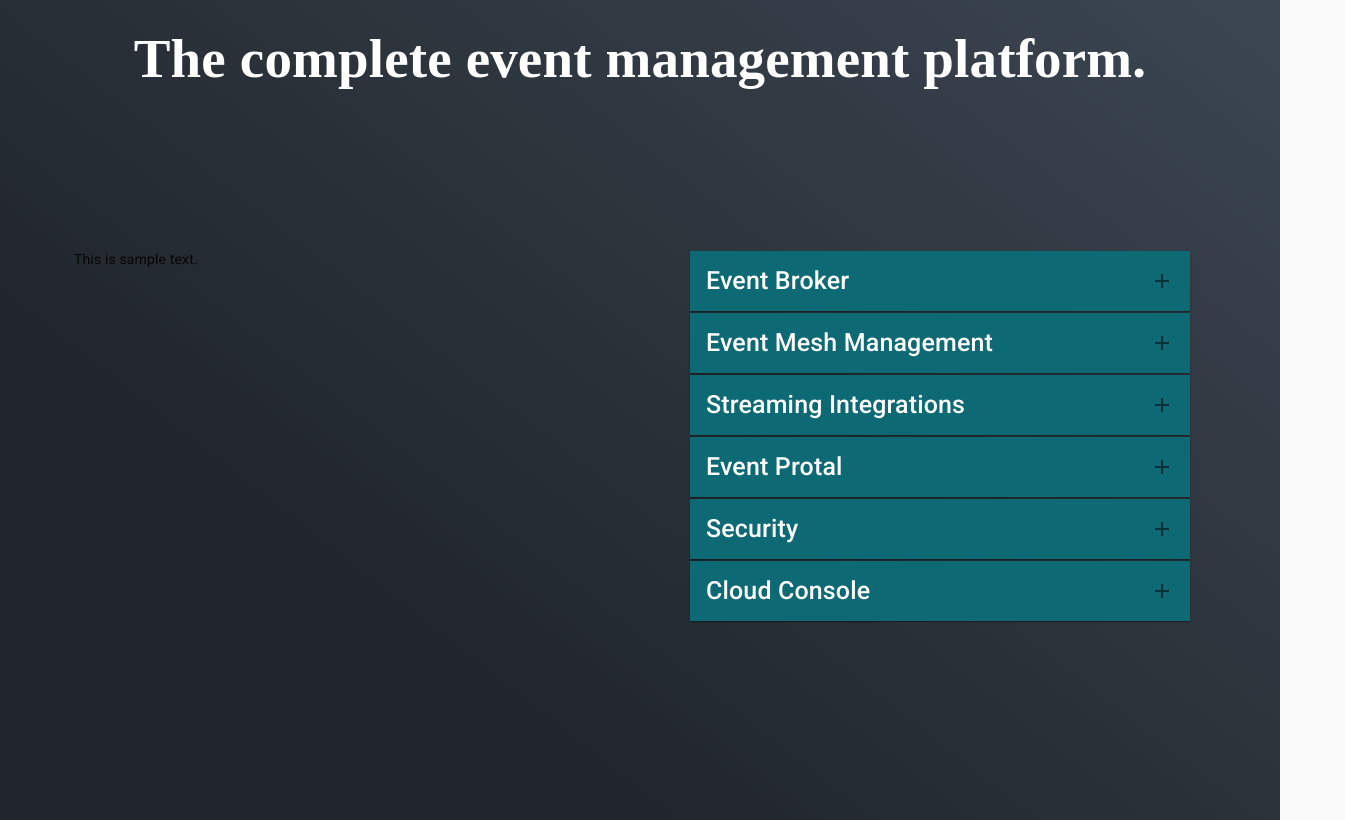
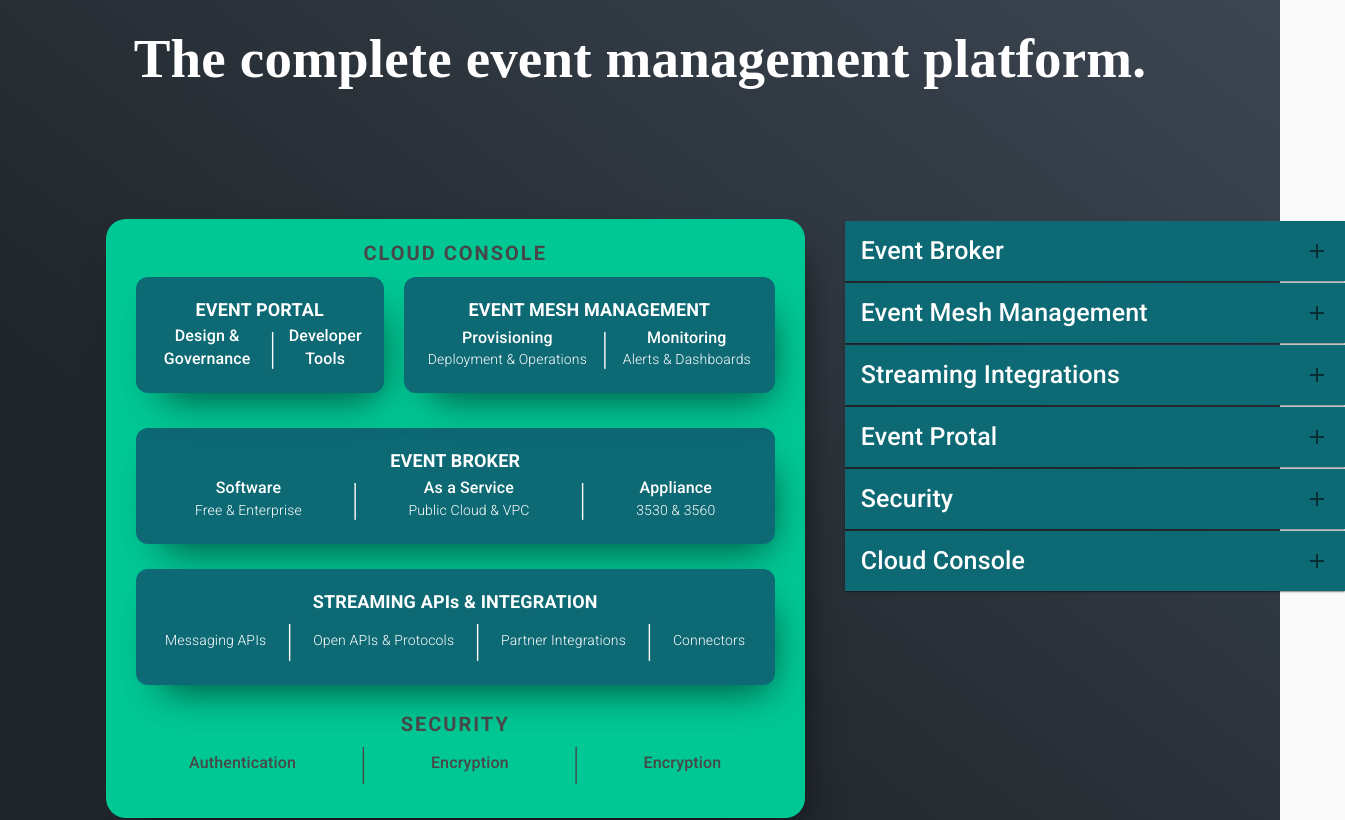
Before and after one commit to Kushal0405/solace, a Next.js app: page / in a window 1280 px wide. Shown: the top 820 px of the page, 1345 px wide, since content can reach past the window. Built offline with nearby package versions, Linux system fonts and the light colour scheme.

Commit message:
Home page main card done.

```diff
--- /dev/null
+++ b/components/LandingPage/IntroCard.js
@@ -0,0 +1,83 @@
+const IntroCard = () => {
+  return (
+    <div className="card-simple">
+      <p className="card-title">Cloud Console</p>
+      {/* top */}
+      <div className="card-top">
+        <div className="wrapper inner-card card-left">
+          <p className="inner-card-title">EVENT PORTAL</p>
+          {/* Inner card division */}
+          <div className="card-details">
+            <p className="inner-title">Design & Governance</p>
+            <span className="divider"></span>
+            <p className="inner-title">Developer Tools</p>
+          </div>
+        </div>
+        <div className="wrapper inner-card card-right">
+          <p className="inner-card-title">EVENT MESH MANAGEMENT</p>
+          {/* Inner card division */}
+          <div className="card-details">
+            <div>
+              <p className="inner-title">Provisioning</p>
+              <p className="inner-details">Deployment & Operations</p>
+            </div>
+            <span className="divider"></span>
+            <div>
+              <p className="inner-title">Monitoring</p>
+              <p className="inner-details">Alerts & Dashboards</p>
+            </div>
+          </div>
+        </div>
+      </div>
+
+      {/* center */}
+      <div className="wrapper inner-card card-center">
+        <p className="inner-card-title">EVENT BROKER</p>
+        {/* Inner card division */}
+        <div className="card-details">
+          <div>
+            <p className="inner-title">Software</p>
+            <p className="inner-details">Free & Enterprise</p>
+          </div>
+          <span className="divider"></span>
+          <div>
+            <p className="inner-title">As a Service</p>
+            <p className="inner-details">Public Cloud & VPC</p>
+          </div>
+          <span className="divider"></span>
+          <div>
+            <p className="inner-title">Appliance</p>
+            <p className="inner-details">3530 & 3560</p>
+          </div>
+        </div>
+      </div>
+
+      {/* bottom */}
+      <div className="wrapper inner-card card-bottom">
+        <p className="inner-card-title">STREAMING APIs & INTEGRATION</p>
+        {/* Inner card division */}
+        <div className="card-details">
+          <p className="inner-details">Messaging APIs</p>
+          <span className="divider"></span>
+          <p className="inner-details">Open APIs & Protocols</p>
+          <span className="divider"></span>
+          <p className="inner-details">Partner Integrations</p>
+          <span className="divider"></span>
+          <p className="inner-details">Connectors</p>
+        </div>
+      </div>
+      <div className="wrapper">
+        <p className="card-title dark">Security</p>
+        <div className="card-details">
+          <p className="inner-title dark">Authentication</p>
+          <span className="divider dark"></span>
+          <p className="inner-title dark">Encryption</p>
+          <span className="divider dark"></span>
+          <p className="inner-title dark">Encryption</p>
+        </div>
+      </div>
+    </div >
+  )
+}
+
+export default IntroCard
--- a/components/LandingPage/TransparentCenter.js
+++ b/components/LandingPage/TransparentCenter.js
@@ -1,4 +1,4 @@
-import TransparentCard from './TransparentCard/TransparentCard'
+import TransparentCard from '../ui/TransparentCard'
 
 const TransparentCenter = () => {
   return (
--- a/components/LandingPage/QuotesCard.js
+++ b/components/ui/QuotesCard.js
@@ -1,8 +1,10 @@
-const QuotesCard = ({ image1, image2, quote1, quote2, author, desc, company }) => {
+// import
+
+const QuotesCard = ({ image1, image2, quote1, quote2, author, desc, company, imgClassName }) => {
   return (
     <div className="quote-card">
       <div className="quote-left">
-        {image1 && <img src={image1} alt="Logo" className="quotecard-logo" />}
+        {image1 && <img src={image1} alt="Logo" className={`quotecard-logo ${imgClassName}`} />}
       </div>
       <div className="quote-symbol"></div>
       <div className="quote-right">
@@ -22,4 +24,8 @@ const QuotesCard = ({ image1, image2, quote1, quote2, author, desc, company }) =
   )
 }
 
+QuotesCard.defaultProps = {
+  imgClassName: ""
+}
+
 export default QuotesCard
--- a/pages/_document.js
+++ b/pages/_document.js
@@ -15,8 +15,8 @@ export default class MyDocument extends Document {
             href="https://fonts.googleapis.com/css?family=Roboto:300,400,500,700,900&display=swap"
           />
           <link
+            href="https://fonts.googleapis.com/css2?family=Playfair+Display&display=swap"
             rel="stylesheet"
-            href="https://fonts.googleapis.com/css2?family=Catamaran:wght@300;400;500;600;700;800&display=swap"
           />
         </Head>
         <body>
--- a/pages/index.js
+++ b/pages/index.js
@@ -1,8 +1,9 @@
 import Panel from '../components/LandingPage/Panel'
 import Layout from '../components/Layout/Layout'
 import TransparentCenter from '../components/LandingPage/TransparentCenter'
-import QuotesCard from '../components/LandingPage/QuotesCard'
-import TransparentCard from '../components/LandingPage/TransparentCard/TransparentCard'
+import QuotesCard from '../components/ui/QuotesCard'
+import TransparentCard from '../components/ui/TransparentCard'
+import IntroCard from '../components/LandingPage/IntroCard'
 
 const Index = () => {
   return (
@@ -14,7 +15,7 @@ const Index = () => {
           </div>
           <div className="top-content">
             <div className="top-left">
-              <p>This is sample text.</p>
+              <IntroCard />
             </div>
             <div className="top-right">
               <Panel />
@@ -24,14 +25,8 @@ const Index = () => {
       </div>
       <section className="parallax"> {/*Parallex important class*/}
         <div className="parallax-inner">
-          <Layout width="md">
           <TransparentCenter />
-          </Layout>
-        </div>
-      </section>
-      <div className="bottom"> {/*Parallex important class*/}
           <div className="mid-way">
-          <Layout>
             <QuotesCard
               quote1={"65 billion messages a day. That’s 750,000 messages a second, 24 hours a day. That’s huge volume, and we do all that completely seamlessly without any data loss.”"}
               quote2={"Used by 6 of the 10 world’s biggest investment banks and 3 of the top 6 FX trading banks, Solace PubSub+ meets the diverse data movement needs of banks, capital markets participants, and exchanges."}
@@ -41,18 +36,18 @@ const Index = () => {
               desc="Managing Director, Global Head of Shared Application Services"
               company="RBC CAPITAL MARKETS"
             />
-          </Layout>
           </div>
+        </div>
+      </section>
+      <div className="bottom"> {/*Parallex important class*/}
         <p className="bottom-title">How does Solace enable an event mesh?</p>
         <Layout width="md">
-          {/* <span className="">Solace enables an event mesh with PubSub+, our advanced event brokers. You create an event mesh with Solace by deploying PubSub+ in any/all your environments (public/private clouds, on premises), and then connecting them, at which point all applications, microservices, cloud services, SaaS, iPaaS and legacy systems connected to an event broker in the mesh will be instantly and continuously connected with one another.</span> */}
           <TransparentCard>
             <span className="small-text">
               Solace enables an event mesh with PubSub+, our advanced event brokers. You create an event mesh with Solace by deploying PubSub+ in any/all your environments (public/private clouds, on premises), and then connecting them, at which point all applications, microservices, cloud services, SaaS, iPaaS and legacy systems connected to an event broker in the mesh will be instantly and continuously connected with one another.
             </span>
           </TransparentCard>
         </Layout>
-        <Layout>
         <QuotesCard
           quote1={"Events will become the life blood of the modern enterprise. Businesses that will lead in innovation, client experience, and efficiency will be those that enable events to flow freely and easily across every environment and component of the digital enterprise.”"}
           image1="/solace_green.svg"
@@ -60,8 +55,8 @@ const Index = () => {
           author="SHAWN MCALLISTER"
           desc="Chief Technology Officer"
           company="SOLACE"
+          imgClassName="solace-logo"
         />
-        </Layout>
       </div>
     </div>
   )
--- a/styles/styles.scss
+++ b/styles/styles.scss
@@ -1,19 +1,4 @@
 @import 'common';
-
-// replace dimensions by data
-// .top {
-//   height: 500px;
-//   background-color: #3b4550;
-//   color: white;
-//   padding-top: 20px;
-//   display: flex;
-//   justify-content: center;
-//   p {
-//     font-weight: 900;
-//     font-size: 55px;
-//     text-align: center;
-//   }
-// }
 
 .top {
   display: flex;
@@ -32,13 +17,14 @@
   .top-content {
     display: flex;
     justify-content: center;
+
     .top-left {
-      width: 50%;
-      padding: 50px;
+      width: 60%;
+      padding: 20px;
     }
     .top-right {
-      width: 50%;
-      padding: 50px;
+      width: 30%;
+      padding: 20px;
 
       // Panel styling
       .panel {
@@ -82,30 +68,111 @@
   }
 }
 
+// .card-simple {
+//   padding: 20px;
+//   background-color: #00c895;
+//   border-radius: 20px;
+//   .card-title {
+//     text-transform: uppercase;
+//     font-weight: 700;
+//     letter-spacing: 2px;
+//     font-size: 20px;
+//     text-align: center;
+//     color: #474747;
+//   }
+// }
+
+.card-simple {
+  padding: 20px;
+  background-color: #00c895;
+  box-shadow: 10px 20px 40px -16px rgba(0, 0, 0, 0.63);
+  border-radius: 20px;
+  color: white;
+  text-align: center;
+  font-weight: 700;
+  width: 100%;
+  min-width: 500px;
+  .card-title {
+    text-transform: uppercase;
+    letter-spacing: 2px;
+    font-size: 20px;
+    color: #474747;
+  }
+  .wrapper {
+    margin: 10px;
+  }
+  .dark {
+    color: #474747;
+  }
+  .inner-card {
+    padding: 20px;
+    background-color: #0d6974;
+    box-shadow: 10px 20px 40px -16px rgba(0, 0, 0, 0.63);
+    border-radius: 12px;
+    margin-bottom: 25px;
+    font-size: 18px;
+  }
+  .card-top {
+    display: flex;
+    justify-content: center;
+    .card-left {
+      width: 40%;
+    }
+    .card-right {
+      width: 60%;
+    }
+  }
+  .card-details {
+    display: flex;
+    font-weight: 500;
+    align-items: center;
+    justify-content: space-evenly;
+    .divider:before {
+      content: '|';
+      font-family: 'Playfair Display';
+      font-size: 35px;
+      font-weight: 100;
+      padding: 0 10px 0;
+    }
+    .inner-title {
+      font-size: 16px;
+    }
+    .inner-details {
+      font-weight: 300;
+      font-size: 14px;
+    }
+  }
+}
+
 .parallax {
   background: #fff url('/background.svg') no-repeat -50% center / 200% auto;
   background-attachment: fixed;
 }
 
 .parallax-inner {
-  padding: 100px 0 0;
+  position: relative;
 }
 
 .trans-center {
-  padding-bottom: 300px;
+  padding: 100px 20px 300px;
+  max-width: 992px;
+  align-content: center;
+  margin: 0 auto;
+}
+.mid-way {
+  position: absolute;
+  left: 0;
+  right: 0;
+  margin-left: auto;
+  margin-right: auto;
+  transform: translate(0, -50%);
 }
 
 .bottom {
-  padding: 20px;
+  padding: 300px 0 0;
   background-color: #eee;
-  // display: flex;
-  // flex-direction: column;
-  // align-items: center;
-  // justify-content: space-around;
-  .mid-way {
-    transform: translate(0, -50%);
-  }
   .bottom-title {
+    display: relative;
     color: #3f4955;
     top: 500px;
     text-align: center;
@@ -138,11 +205,14 @@
 }
 
 .quote-card {
+  box-shadow: 0 64px 24px -50px rgba(0, 0, 0, 0.2);
   color: white;
   background-image: $background-gradient;
   padding: 30px;
   display: flex;
   justify-content: center;
+  max-width: 1400px;
+  margin: 0 auto;
   .quote-left {
     width: 20%;
     .quotecard-logo {
@@ -150,6 +220,9 @@
       max-width: 70%;
       padding-top: 20px;
       // max-width: 200px;
+    }
+    .solace-logo {
+      width: 70% !important;
     }
   }
   .quote-symbol:before {
```
Also changed, not shown: components/ui/Card.js (added, +23 -0 lines), components/ui/TransparentCard.js (renamed from components/LandingPage/TransparentCard/TransparentCard.js). Lines whose indentation alone changed are shown as unchanged.
